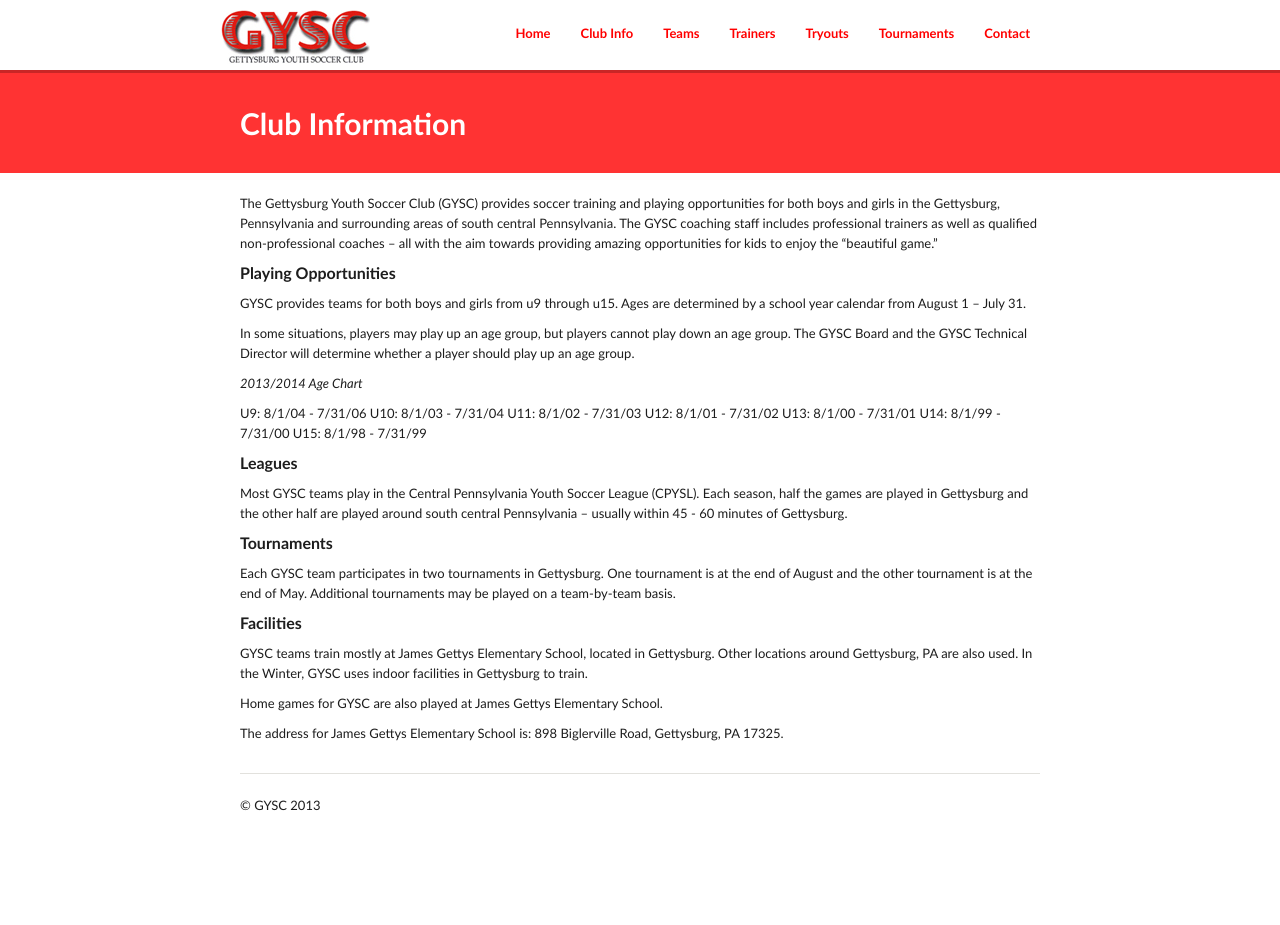
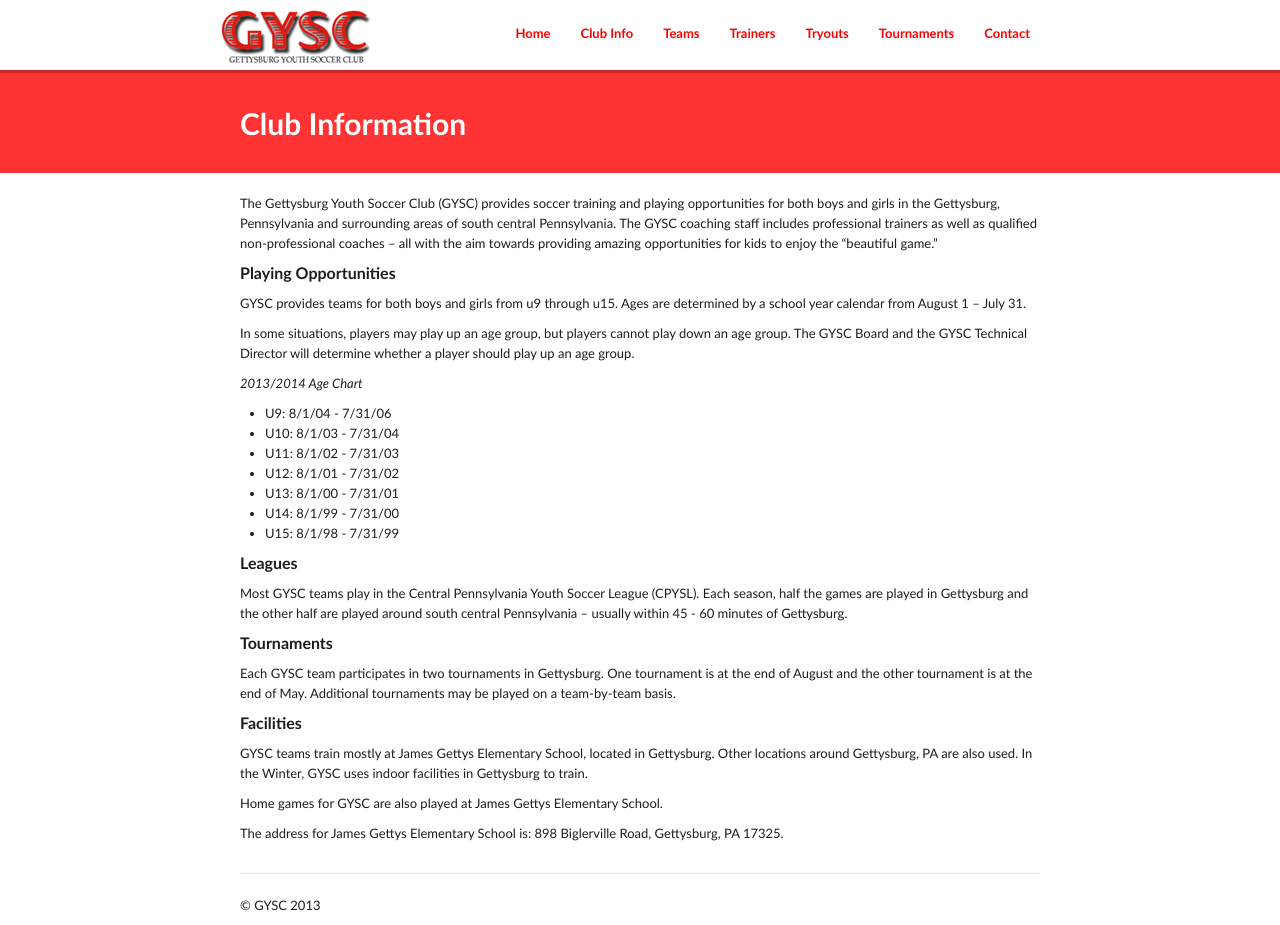
Before and after one commit to GYSC/gysc.github.com, a Jekyll site: the page built from club-info.md, in a window 1280 px wide. Built offline with Jekyll 4.4.1, drawn with Linux system fonts in a browser that asks for light colours; Markdown is read by kramdown in place of the engine named in the settings; before the commit the page ends 900 px from its top, so only the background shows below that; some of the changed lines change nothing that is shown.

Commit message:
Update club-info.md

```diff
--- a/club-info.md
+++ b/club-info.md
@@ -15,13 +15,15 @@ In some situations, players may play up an age group, but players cannot play do
 
 *2013/2014 Age Chart*
 
-U9: 8/1/04 - 7/31/06
-U10: 8/1/03 - 7/31/04
-U11: 8/1/02 - 7/31/03
-U12: 8/1/01 - 7/31/02
-U13: 8/1/00 - 7/31/01
-U14: 8/1/99 - 7/31/00
-U15: 8/1/98 - 7/31/99
+<ul>
+<li>U9: 8/1/04 - 7/31/06</li>
+<li>U10: 8/1/03 - 7/31/04</li>
+<li>U11: 8/1/02 - 7/31/03</li>
+<li>U12: 8/1/01 - 7/31/02</li>
+<li>U13: 8/1/00 - 7/31/01</li>
+<li>U14: 8/1/99 - 7/31/00</li>
+<li>U15: 8/1/98 - 7/31/99</li>
+</ul>
 
 ####Leagues
 
```
